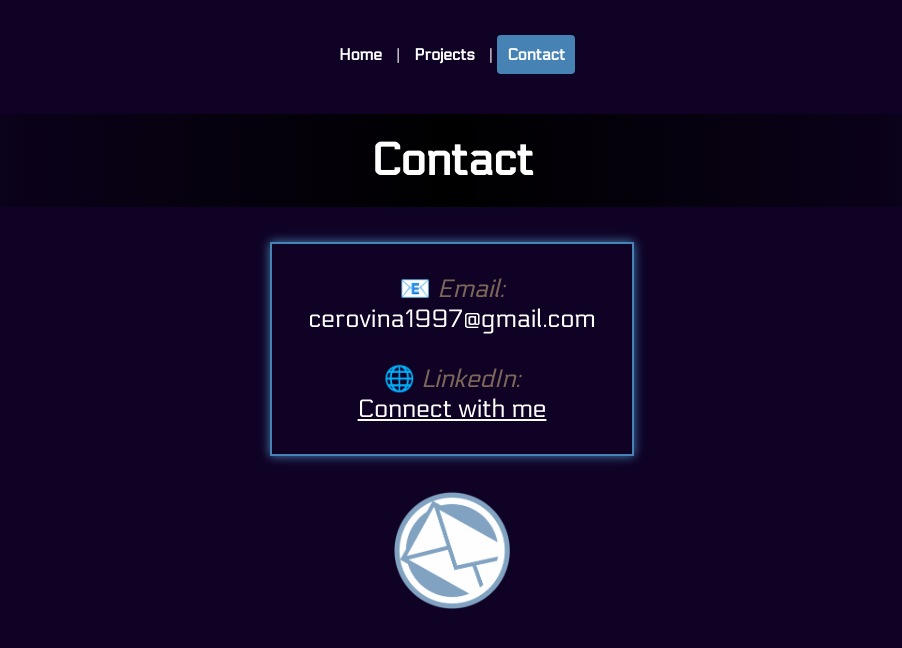
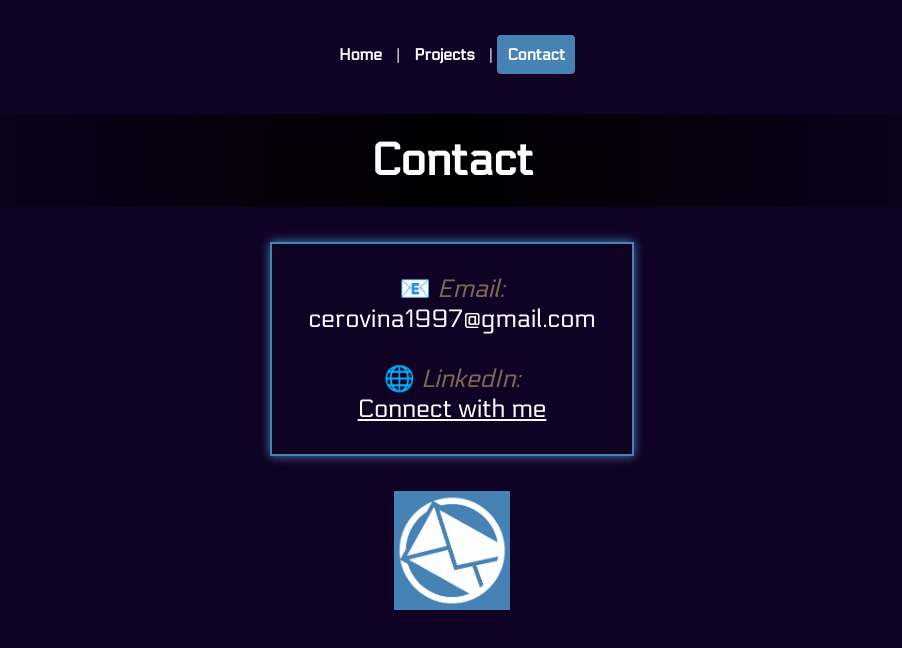
Before and after one commit to cerovina/Website-Vue-Router, a Vue app: page /contact in a window 1280 px wide. Shown: the top 648 px of the page, without its empty margins (188-1090 px from the left). Built offline with nearby package versions, Linux system fonts and the light colour scheme.

Commit message:
Minor style changes

```diff
--- a/src/views/ContactView.vue
+++ b/src/views/ContactView.vue
@@ -14,7 +14,7 @@
         </p>
       </div>
       <div class="grid-item">
-            <img class="img2" src="@/assets/mailmail.png" alt="Mailbox Image">
+            <img class="img2" src="@/assets/mailmail.8394ae09plava.jpg" alt="Mailbox Image">
         </div>
     </section>
   </div>
```
Also changed, not shown: src/assets/mailmail.8394ae09plava.jpg (added).
